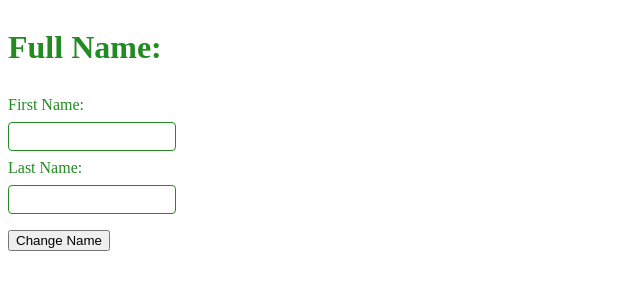
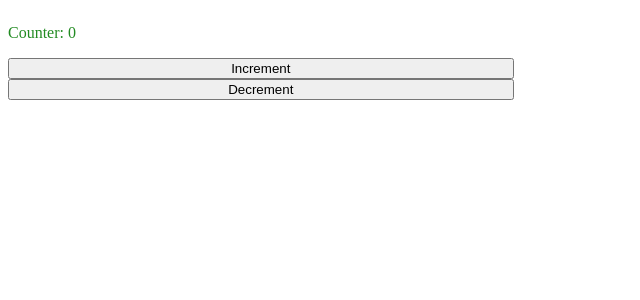
Before and after one commit to didymus707/vue-app, a Vue app: page / in a window 1280 px wide. Shown: the top 300 px of the page, without its empty margins (0-640 px from the left). Built offline with nearby package versions, Linux system fonts and the light colour scheme.

Commit message:
watchers

```diff
--- a/src/App.vue
+++ b/src/App.vue
@@ -1,27 +1,18 @@
 <template>
   <div class="top">
-    <h1>Full Name: {{ fullName }}</h1>
-    <label class="margin">First Name: {{ firstName }}</label>
-    <input class="margin input" type="text" v-model="firstName" />
-    <label class="margin">Last Name: {{ lastName }}</label>
-    <input class="margin input" type="text" v-model="lastName" />
+    <p>Counter: {{ count }}</p>
+
+    <button @click="count++">Increment</button>
+    <button @click="count--">Decrement</button>
   </div>
-  <p>{{ num }}</p>
-  <button @click="changeFullName">Change Name</button>
 </template>
 
 <script>
 export default {
   data() {
     return {
-      firstName: "",
-      lastName: "",
+      count: 0,
     };
-  },
-  methods: {
-    changeFullName() {
-      this.fullName = "Chris Pratt";
-    },
   },
   computed: {
     fullName: {
@@ -33,6 +24,12 @@ export default {
         this.firstName = names[0];
         this.lastName = names[1];
       },
+    },
+  },
+  watch: {
+    count(newValue, oldValue) {
+      if (newValue > oldValue && newValue === 5)
+        alert("Increasing the volume past 5 may damage your hearing");
     },
   },
 };
```
